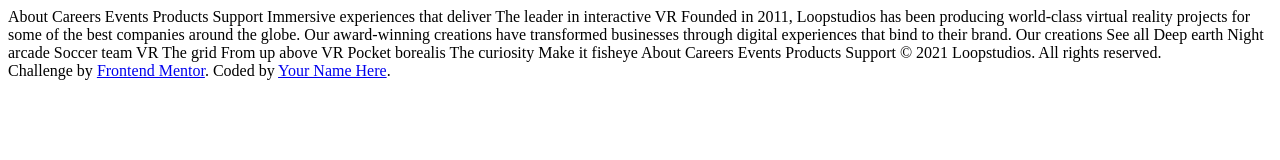
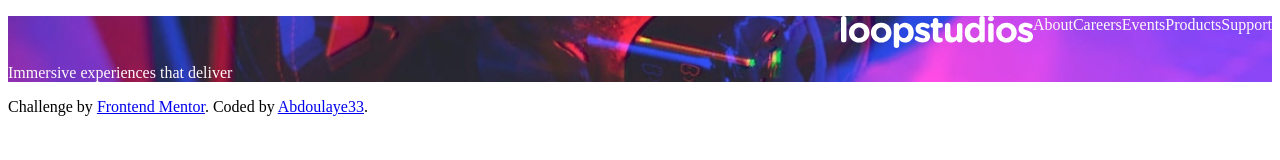
Before and after one commit to Abdoulaye33/Loopstudios-landing-page, a plain HTML site: page index.html in a window 1280 px wide. Drawn offline with Linux system fonts and the light colour scheme.

Commit message:
first mess

```diff
--- a/index.html
+++ b/index.html
@@ -6,49 +6,35 @@
 
   <link rel="icon" type="image/png" sizes="32x32" href="./images/favicon-32x32.png">
 
+  <link rel="stylesheet" href="./style.css">
+
   <title>Frontend Mentor | Loopstudios landing page</title>
 
 </head>
 <body>
-  About
-  Careers
-  Events
-  Products
-  Support
+  <main>
+    <header>
 
-  Immersive experiences that deliver
+      <ul>
+        <img src="./images/logo.svg" alt="">
+        <li>About</li>
+        <li>Careers</li>
+        <li>Events</li>
+        <li>Products</li>
+        <li>Support</li>
+      </ul>
 
-  The leader in interactive VR
+    <p> Immersive experiences that deliver </p>
 
-  Founded in 2011, Loopstudios has been producing world-class virtual reality
-  projects for some of the best companies around the globe. Our award-winning
-  creations have transformed businesses through digital experiences that bind
-  to their brand.
+    </header>
 
-  Our creations
 
-  See all
 
-  Deep earth
-  Night arcade
-  Soccer team VR
-  The grid
-  From up above VR
-  Pocket borealis
-  The curiosity
-  Make it fisheye
 
-  About
-  Careers
-  Events
-  Products
-  Support
-
-  © 2021 Loopstudios. All rights reserved.
-
-  <div class="attribution">
-    Challenge by <a href="https://www.frontendmentor.io?ref=challenge" target="_blank">Frontend Mentor</a>.
-    Coded by <a href="#">Your Name Here</a>.
-  </div>
+        <div class="attribution">
+            Challenge by <a href="https://www.frontendmentor.io?ref=challenge" target="_blank">Frontend Mentor</a>.
+            Coded by <a href="https://www.frontendmentor.io/profile/Abdoulaye33">Abdoulaye33</a>.
+        </div>
+</main>
 </body>
 </html>
--- a/scssfiles/_footer.scss
+++ b/scssfiles/_footer.scss
@@ -0,0 +1,5 @@
+@import "../scssfiles/color.scss";
+
+footer {
+    background-color:$backgrouncolor ;
+}
--- a/scssfiles/_header.scss
+++ b/scssfiles/_header.scss
@@ -0,0 +1,25 @@
+@import "../scssfiles/color.scss";
+
+header {
+    background-image: url(../images/desktop/image-hero.jpg);
+    background-size: cover;
+    color: $color-txt;
+
+    & ul > li {
+        list-style-type: none;
+        justify-content: flex-end;
+        align-items: flex-end;
+
+    }
+    & ul {
+        display: flex;
+        justify-content: flex-end;
+
+        & img {
+            display: flex;
+            justify-content: flex-start;
+            align-self: flex-start;
+        }
+    }
+
+}
--- /dev/null
+++ b/scssfiles/color.scss
@@ -0,0 +1,2 @@
+$color-txt: rgb(255, 249, 249);
+$backgrouncolor: #000000;
```
Also changed, not shown: style.css (added), 1 other file.
